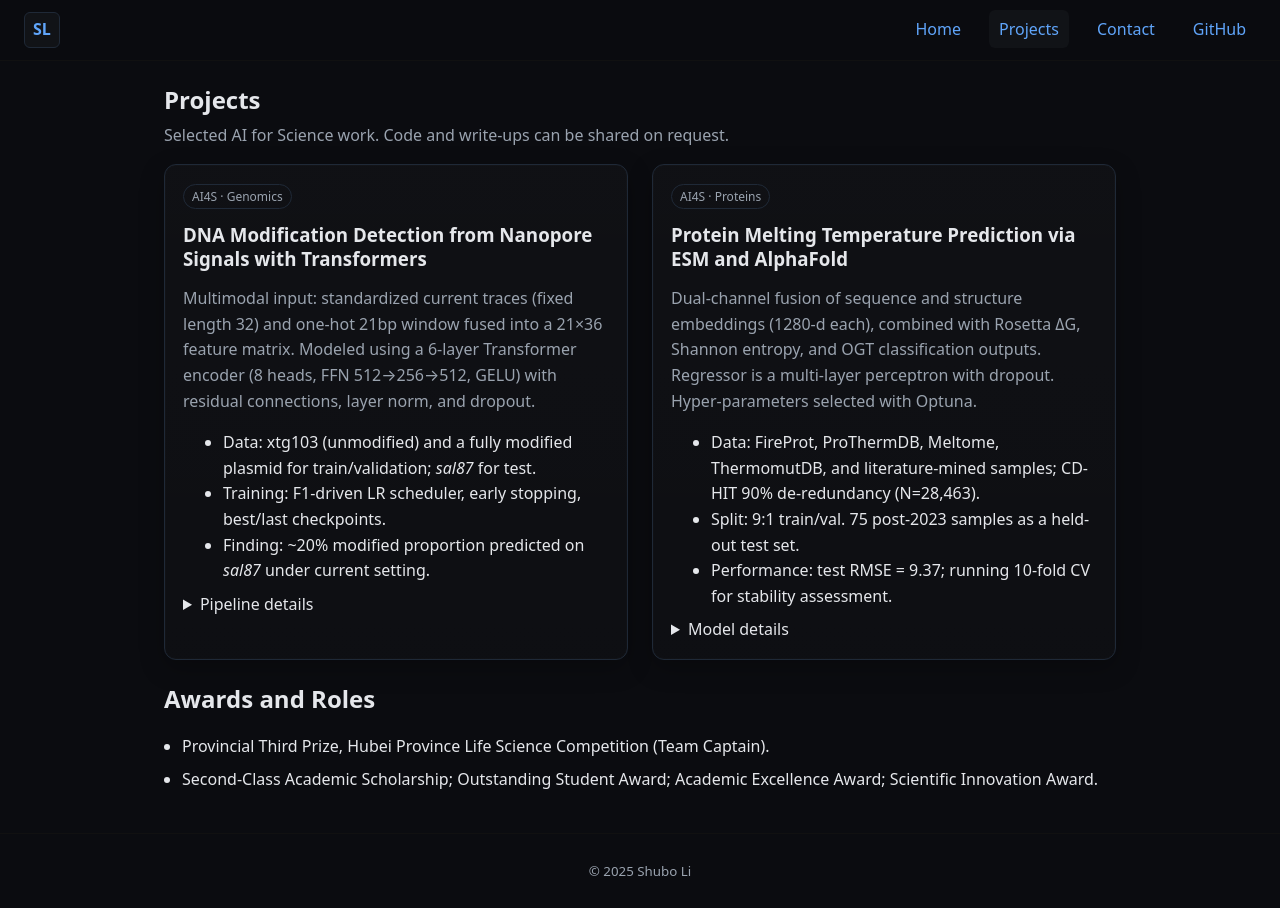
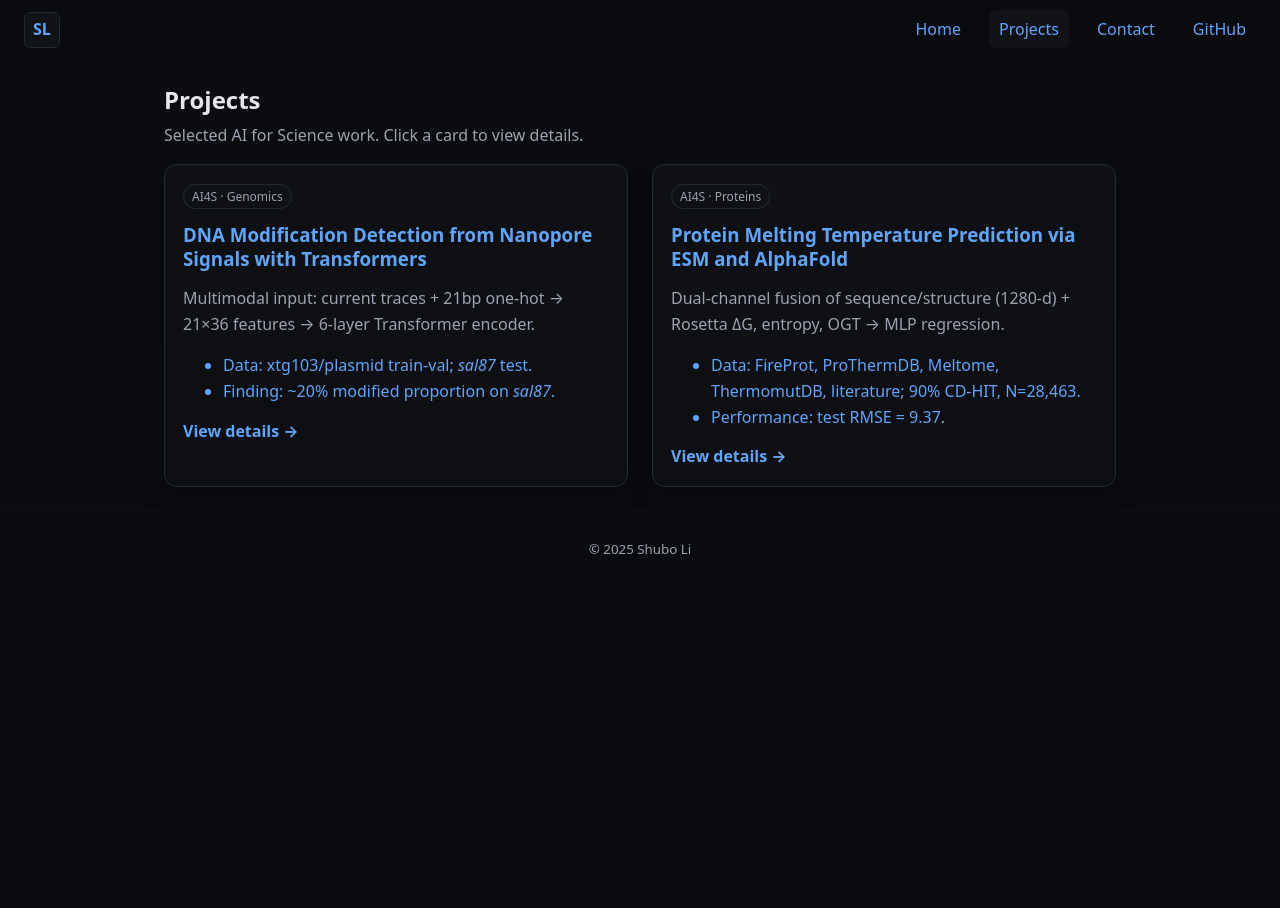
Before and after one commit to Shubo176/shubo176.github.io, a Jekyll site: the page projects.html, which Jekyll copies as it is, in a window 1280 px wide. Built offline with Jekyll 4.4.1, drawn with Linux system fonts in a browser that asks for light colours.

Commit message:
modified:   assets/style.css 	modified:   index.html 	new file:   project-nanopore.html 	new file:   project-protein-tm.html 	modified:   projects.html

```diff
--- a/assets/style.css
+++ b/assets/style.css
@@ -74,3 +74,15 @@ h2{margin-top:24px}
   .nav__menu{display:none;flex-direction:column;background:var(--bg);position:absolute;top:56px;right:16px;border:1px solid var(--ring);padding:12px;border-radius:12px}
   .nav__menu.show{display:flex}
 }
+
+/* Linkable card style */
+.card--link{display:block;transition:transform .12s ease, box-shadow .12s ease}
+.card--link:hover{transform:translateY(-2px);box-shadow:0 10px 28px rgba(0,0,0,.35)}
+.card__cta{display:inline-block;margin-top:6px;font-weight:700}
+
+/* Breadcrumb and figure */
+.breadcrumb{font-size:14px;color:var(--muted);margin:8px 0 12px}
+.breadcrumb a{color:var(--muted)}
+.figure{margin:14px 0 18px}
+.figure .flow{width:100%;height:auto;border:1px solid var(--ring);border-radius:10px;background:var(--card);padding:8px}
+figcaption{margin-top:6px}
--- a/projects.html
+++ b/projects.html
@@ -25,65 +25,37 @@
   <main class="container">
     <section class="page-title">
       <h1>Projects</h1>
-      <p>Selected AI for Science work. Code and write-ups can be shared on request.</p>
+      <p>Selected AI for Science work. Click a card to view details.</p>
     </section>
 
     <section class="grid">
       <!-- Project 1 -->
-      <article class="card">
+      <a class="card card--link" href="project-nanopore.html">
         <div class="card__tag">AI4S · Genomics</div>
         <h3>DNA Modification Detection from Nanopore Signals with Transformers</h3>
         <p class="muted">
-          Multimodal input: standardized current traces (fixed length 32) and one-hot 21bp window
-          fused into a 21×36 feature matrix. Modeled using a 6-layer Transformer encoder
-          (8 heads, FFN 512→256→512, GELU) with residual connections, layer norm, and dropout.
+          Multimodal input: current traces + 21bp one-hot → 21×36 features → 6-layer Transformer encoder.
         </p>
         <ul class="mb">
-          <li>Data: xtg103 (unmodified) and a fully modified plasmid for train/validation; <em>sal87</em> for test.</li>
-          <li>Training: F1-driven LR scheduler, early stopping, best/last checkpoints.</li>
-          <li>Finding: ~20% modified proportion predicted on <em>sal87</em> under current setting.</li>
+          <li>Data: xtg103/plasmid train-val; <em>sal87</em> test.</li>
+          <li>Finding: ~20% modified proportion on <em>sal87</em>.</li>
         </ul>
-        <details>
-          <summary>Pipeline details</summary>
-          <ul>
-            <li>Signal normalization to [-1, 1], window extraction, padding/truncation to length 32.</li>
-            <li>Sequence one-hot encoding for A/T/C/G and concatenation with signal features.</li>
-            <li>Average pooling over encoder outputs followed by an MLP classifier with logistic output.</li>
-          </ul>
-        </details>
-      </article>
+        <span class="card__cta">View details →</span>
+      </a>
 
       <!-- Project 2 -->
-      <article class="card">
+      <a class="card card--link" href="project-protein-tm.html">
         <div class="card__tag">AI4S · Proteins</div>
         <h3>Protein Melting Temperature Prediction via ESM and AlphaFold</h3>
         <p class="muted">
-          Dual-channel fusion of sequence and structure embeddings (1280-d each), combined with Rosetta ΔG,
-          Shannon entropy, and OGT classification outputs. Regressor is a multi-layer perceptron with dropout.
-          Hyper-parameters selected with Optuna.
+          Dual-channel fusion of sequence/structure (1280-d) + Rosetta ΔG, entropy, OGT → MLP regression.
         </p>
         <ul class="mb">
-          <li>Data: FireProt, ProThermDB, Meltome, ThermomutDB, and literature-mined samples; CD-HIT 90% de-redundancy (N=28,463).</li>
-          <li>Split: 9:1 train/val. 75 post-2023 samples as a held-out test set.</li>
-          <li>Performance: test RMSE = 9.37; running 10-fold CV for stability assessment.</li>
+          <li>Data: FireProt, ProThermDB, Meltome, ThermomutDB, literature; 90% CD-HIT, N=28,463.</li>
+          <li>Performance: test RMSE = 9.37.</li>
         </ul>
-        <details>
-          <summary>Model details</summary>
-          <ul>
-            <li>ESM embeddings reduced for auxiliary classification into low/mid/high stability by a 3-layer head.</li>
-            <li>Final regressor: Linear(d<sub>in</sub>, H) → ReLU → Dropout → Linear(H, H/2) → ReLU → Dropout → Linear(H/2, 1).</li>
-          </ul>
-        </details>
-      </article>
-    </section>
-
-    <section>
-      <h2>Awards and Roles</h2>
-      <ul class="bullets">
-        <li>Provincial Third Prize, Hubei Province Life Science Competition (Team Captain).</li>
-        <li>Second-Class Academic Scholarship; Outstanding Student Award; Academic Excellence Award; Scientific Innovation Award.</li>
-      </ul>
-      <!-- Awards summarized from resume.  [oai_citation:3‡resume_1_0_0__1_.pdf](file-service://file-TyoLnHyHgKSvUT1ZCxvuNm) -->
+        <span class="card__cta">View details →</span>
+      </a>
     </section>
   </main>
 
```
Also changed, not shown: index.html (+4 -12 lines), project-nanopore.html (added, +112 -0 lines), project-protein-tm.html (added, +127 -0 lines).
